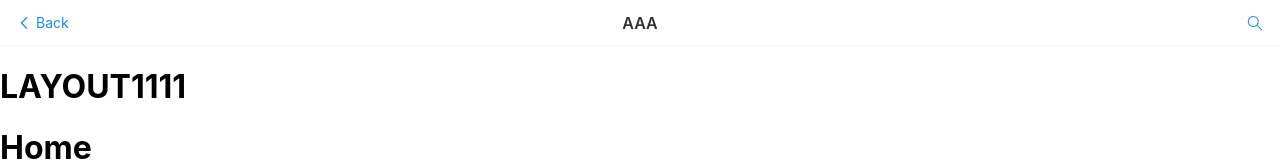
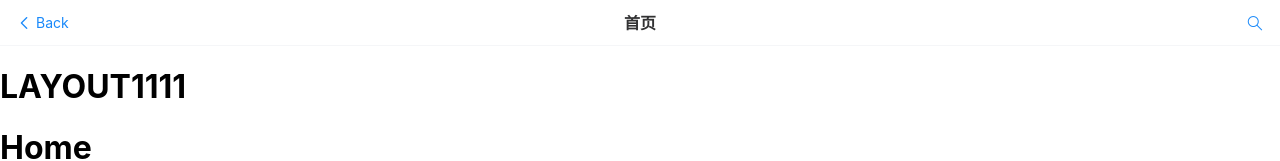
Before and after one commit to nanoyou/akari-yumeta-mobile, a Vue app: page /home in a window 1280 px wide. Shown: the top 161 px of the page. Built offline with nearby package versions, Linux system fonts and the light colour scheme.

Commit message:
add topbar

```diff
--- a/src/router/index.ts
+++ b/src/router/index.ts
@@ -13,7 +13,8 @@ const routes = [
     component: () => import('@/views/home/HomePage.vue'),
     meta: {
       showTabBar: true,
-      showTopBar: true
+      showTopBar: true,
+      title: '首页'
     }
   },
   {
--- a/src/views/layout/LayoutContainer.vue
+++ b/src/views/layout/LayoutContainer.vue
@@ -21,7 +21,7 @@ const topBarCfg = {
   <div class="container-layout">
     <van-nav-bar
       v-if="$route.meta.showTopBar"
-      :title="topBarCfg.title"
+      :title="$route.meta.title"
       :left-text="topBarCfg.leftText"
       left-arrow
     >
```
